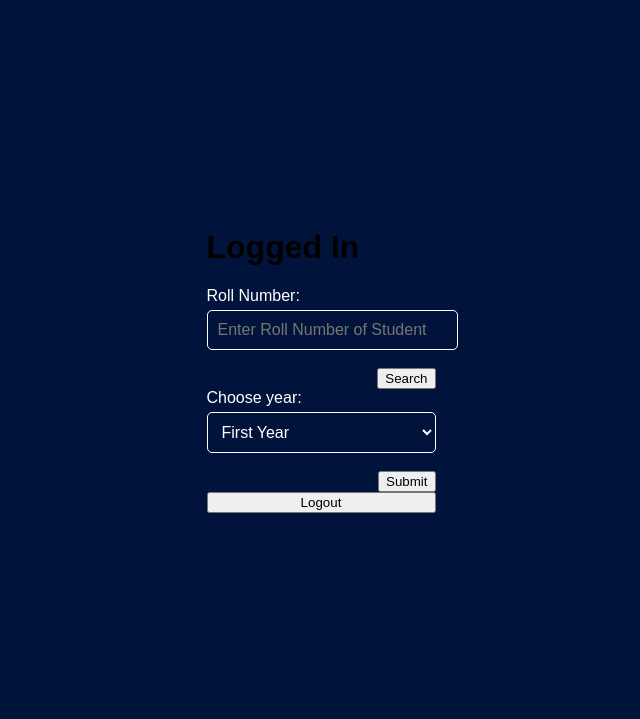
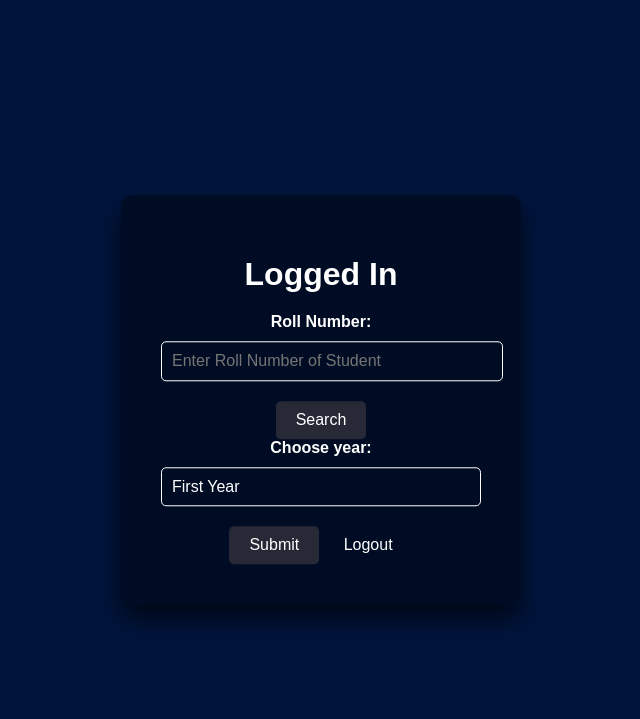
Before and after one commit to SSSM22/test, a Django app: page /hod_panel in a window 1280 px wide. Shown: the top 719 px of the page, without its empty margins (319-959 px from the left). Run offline with Django 4.2, Linux system fonts and the light colour scheme.

Commit message:
changes css for hod panel

```diff
--- a/static/css/hod_panel.css
+++ b/static/css/hod_panel.css
@@ -2,117 +2,130 @@ body {
   background-color: #00143b;
   font-family: Arial, sans-serif;
   margin: 0;
-  display: flex; /* Flexbox for overall layout */
-  justify-content: center; /* Center the content horizontally */
-  align-items: center; /* Center the content vertically */
-  height: 90vh;
 }
 
-.split {
-  position: absolute; /* Remove absolute positioning */
+.container {
+  position: absolute;
   top: 50%;
   left: 50%;
-  width: 800px; /* Adjust width as needed */
+  transform: translate(-50%, -50%);
   padding: 40px;
-  transform: translate(-50%, -50%); /* Remove unnecessary for flexbox */
-  background: rgba(0, 0, 0, 0.4); /* Adjust transparency if needed */
+  width: 400px; /* Adjust width as needed */
+  background: rgba(0, 0, 0, 0.4);
   box-sizing: border-box;
   box-shadow: 0 15px 25px rgba(0, 0, 0, 0.6);
   border-radius: 10px;
-  display: flex; /* Make the split container a flexbox */
-  flex-direction: row; /* Arrange elements side-by-side */
+  text-align: center;
+  color: #fff;
 }
 
-h2 {
-  color: #ffffff;
-  size: 40px; /* Consider using rem or em units for better responsiveness */
-}
-
-.form-group {
+h1 {
+  color: #fff;
+  font-size: 2em;
   margin-bottom: 20px;
 }
 
 label {
-  color: #fff;
-  font-size: 16px;
   display: block;
-  margin-bottom: 5px;
+  margin-bottom: 10px; /* Increased spacing */
+  font-weight: bold;
 }
 
-select,
-input[type="text"] {
+input[type="text"],
+select {
   width: 100%;
   padding: 10px;
   font-size: 16px;
-  color: #fff;
-  background: transparent;
   border: 1px solid #fff;
   border-radius: 5px;
-  outline: none;
+  margin-bottom: 20px; /* Increased spacing */
+  background: transparent;
+  color: #fff;
 }
 
-select:focus,
-input[type="text"]:focus {
-  border: 1px solid #03a9f4;
-}
-
-.submit {
-  position: relative;
-  display: inline-block;
-  cursor: pointer;
-  outline: none;
+input[type="submit"] {
+  background-color: #282936;
   border: none;
+  color: #fff;
   padding: 10px 20px;
   font-size: 16px;
-  color: #fff;
-  background-color: #282936;
   border-radius: 5px;
-  margin: 5px;
+  cursor: pointer;
   transition: all 0.4s ease;
 }
 
-.submit:hover {
+input[type="submit"]:hover {
   background-color: #03a9f4;
 }
 
-h4 {
+button {
+  background-color: transparent; /* Inherit from body background */
+  border: none;
   color: #fff;
-  font-size: 20px;
-  margin-bottom: 10px;
+  padding: 10px 20px;
+  font-size: 16px;
+  border-radius: 5px;
+  cursor: pointer;
+  transition: all 0.4s ease;
 }
 
-/* Announcement form styling (assuming from a Django form) */
-form {
-  display: flex;
-  flex-direction: column;
-  width: 100%;
+button:hover {
+  color: #03a9f4; /* Use same hover color as submit button */
 }
 
-.form-row {
-  margin-bottom: 10px;
+.messages {
+  list-style: none;
+  padding: 0;
+  margin: 0;
 }
 
-.form-row label {
-  margin-bottom: 5px;
-  width: 100%;
+.messages li {
+  margin-bottom: 10px;
+  padding: 10px 20px;
+  border-radius: 5px;
+  font-size: 14px;
 }
 
-input[type="submit"] {
-  align-self: flex-end;
-  width: auto;
+/* Adjust message colors based on message types (optional) */
+.messages li.error {
+  background-color: #ff0000;
+  color: #fff;
 }
 
-/* New styles for left and right side elements */
-.left-side,
-.right-side {
-  flex: 1; /* Make left and right sides equally sized */
-  padding: 20px;
+.messages li.success {
+  background-color: #4caf50;
+  color: #fff;
 }
 
-.left-side {
-  background-color: #1b1b1b; /* Optional background color for left side */
+/* Select box styling */
+select {
+  -webkit-appearance: none; /* Remove default dropdown appearance */
+  appearance: none;
+  background-color: transparent; /* Inherit from body background */
+  color: #fff; /* Text color to match other elements */
+  cursor: pointer;
 }
 
-.right-side {
-  background-color: #282936; /* Optional background color for right side */
+select::-ms-expand {
+  /* Remove default arrow on Internet Explorer */
+  display: none;
 }
+
+/* Downward arrow when the dropdown is closed */
+select:after {
+  content: "\f078"; /* Font Awesome icon for down arrow (replace with desired icon if needed) */
+  font-family: FontAwesome; /* Adjust font family if using a different icon font */
+  color: #fff; /* Match text color */
+  position: absolute;
+  right: 10px; /* Adjust positioning as needed */
+  top: 50%;
+  transform: translateY(-50%);
+  pointer-events: none;
+}
+
+/* Upward arrow when the dropdown is open */
+select:focus:after {
+  content: "\f077"; /* Font Awesome icon for up arrow (replace with desired icon if needed) */
+}
+
+/* Change dropdown text color on hover or focus */
```
